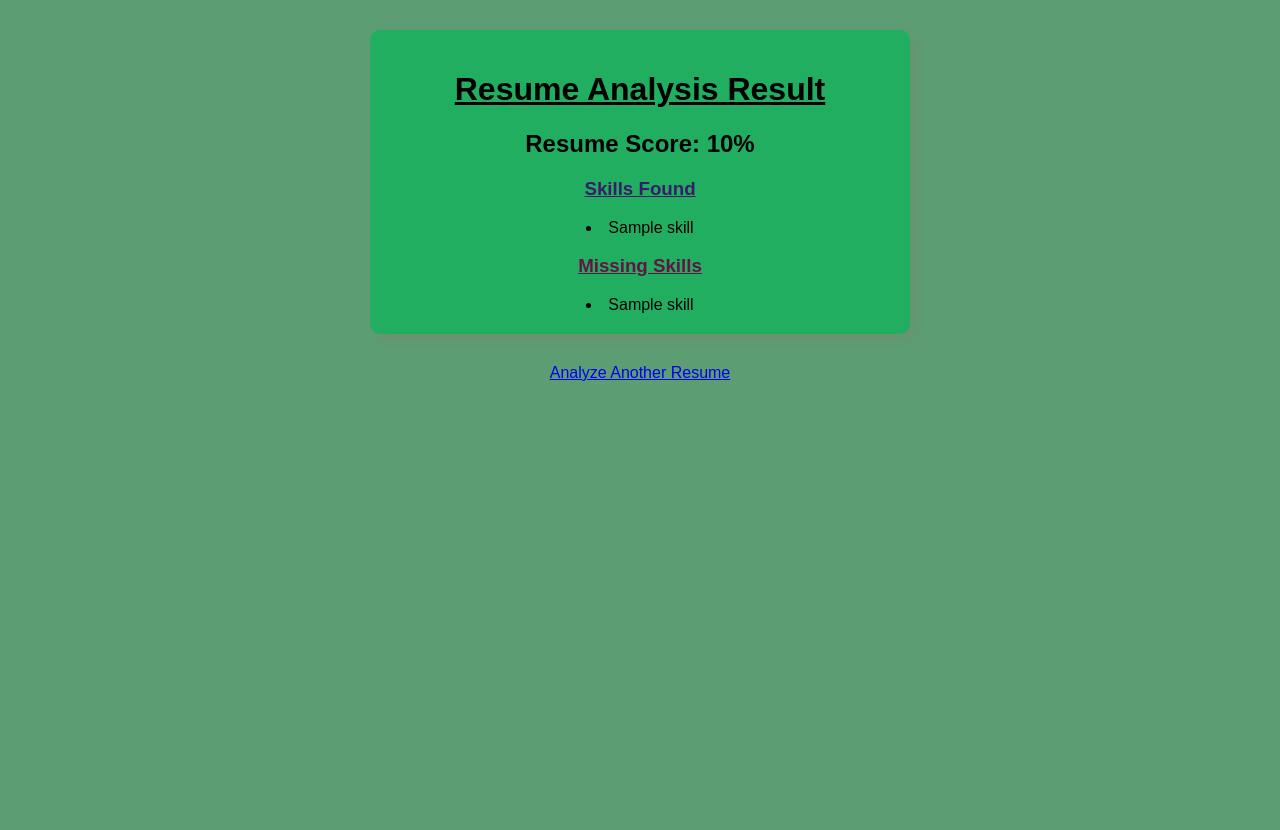
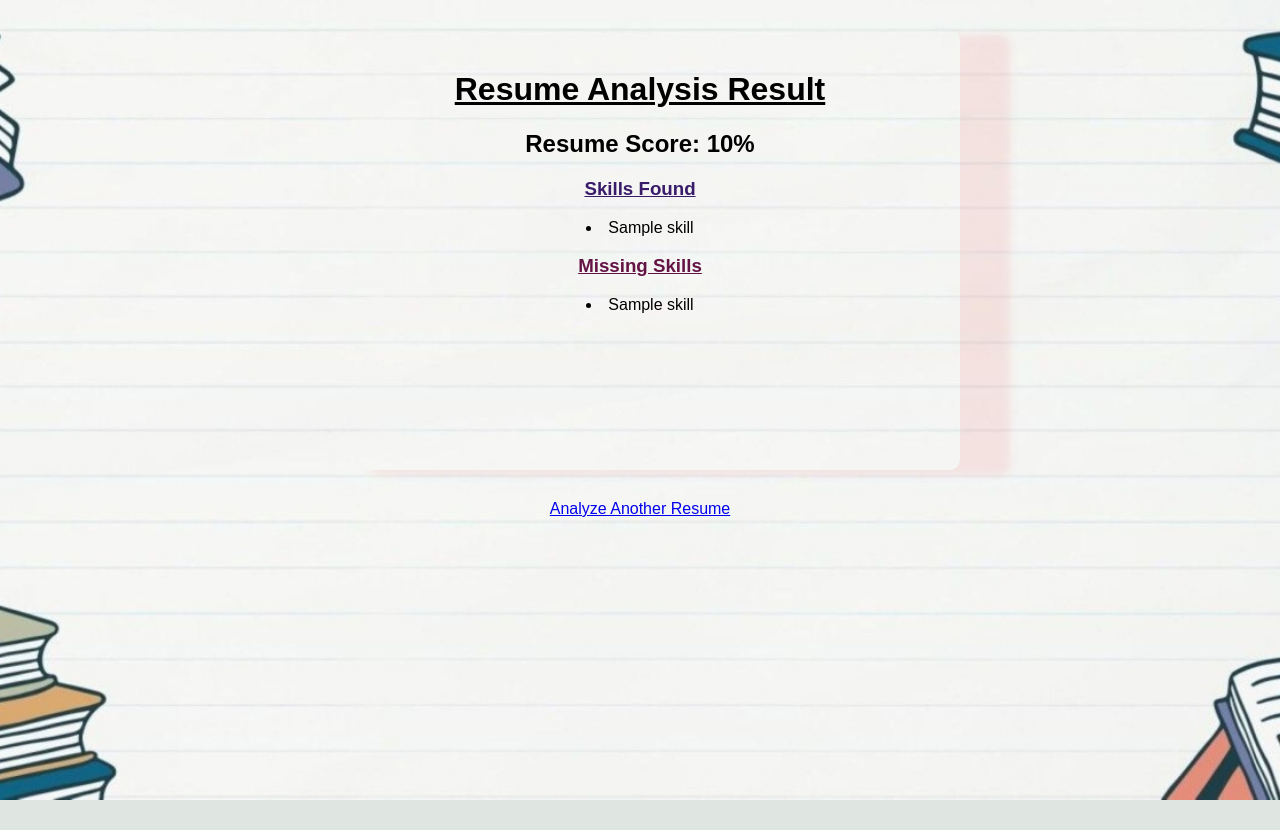
Before and after one commit to Saksh7i/AI_resume_analyser, a Flask app: template templates/result.html in a window 1280 px wide. Before the commit the page ends 381 px from the top, so only its background shows below. Run offline with Flask 3, Linux system fonts and the light colour scheme; the template is opened without the code that fills it: most values are stand-ins (such as "Sample title", 1, 10 or a date in 2020).

Commit message:
changed background of result webpage

```diff
--- a/templates/index.html
+++ b/templates/index.html
@@ -45,9 +45,9 @@
         height: 250px;
         margin: 10px auto;
         padding: 20px;
-        background-color: rgb(97, 160, 105);
+        background-color: rgb(117, 145, 94);
         border-radius: 10px;
-        box-shadow: 5px 5px 10px rgba(238, 61, 61, 0.1);
+        box-shadow: 50px 5px 10px rgba(238, 61, 61, 0.1);
 
     </style>
 </head>
--- a/templates/result.html
+++ b/templates/result.html
@@ -5,11 +5,19 @@
     <title>Analysis Result</title>
 
     <style>
+    html, body {
+    height: 100%;
+    margin: 0;
+        }
 
         body{
             text-align: center;
-            background-color: rgb(93, 157, 116);
+            background-color: rgb(223, 230, 226);
             font-family:Arial;
+            background-image: url("/static/bg.jpg");
+            background-size: cover;
+            background-repeat: no-repeat;
+            background-position: center;
 
         }
 
@@ -21,12 +29,13 @@
             color:rgb(99, 20, 69);
         }
         .container {
-            background-color: rgb(34, 174, 97);
-            max-width: 500px;
+
+            max-width: 600px;
+            height: 400px;
             margin: 30px auto;
             padding: 20px;
             border-radius: 10px;
-            box-shadow: 5px 5px 10px rgba(238, 61, 61, 0.1);
+            box-shadow: 50px 5px 10px rgba(238, 61, 61, 0.1);
             overflow: hidden;
         }
          h1 {
```
